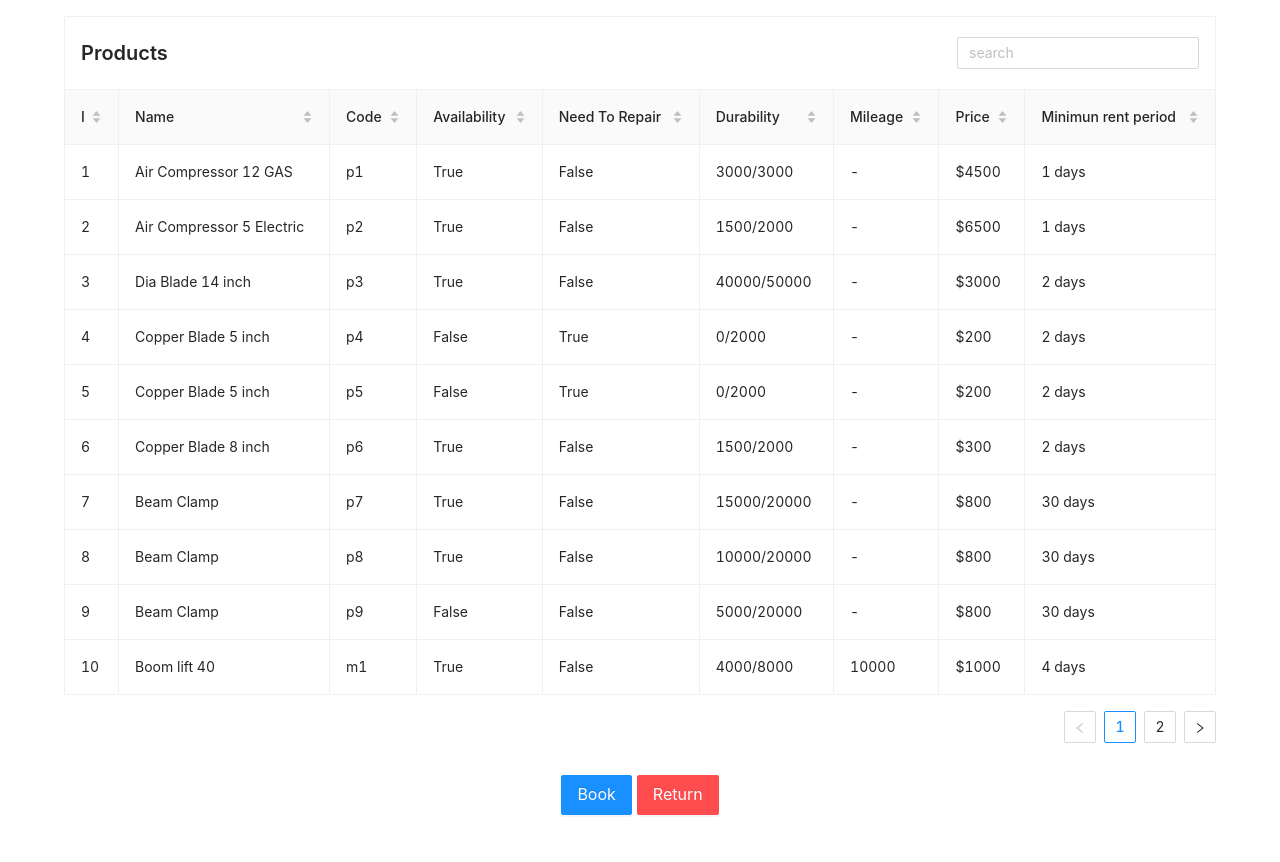
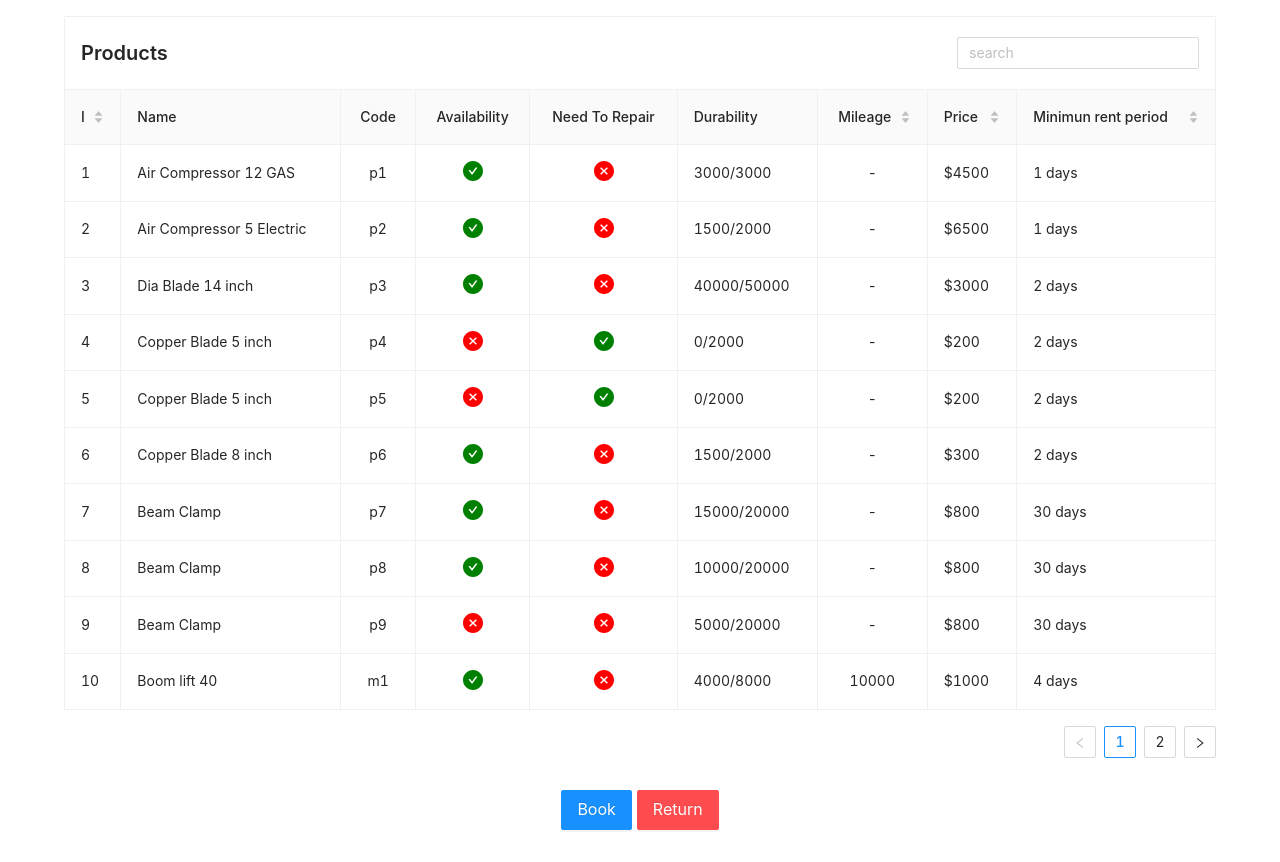
Before and after one commit to MehediBijoy/rental-app, a React (Create React App) app: page / in a window 1280 px wide. Built offline with nearby package versions, Linux system fonts and the light colour scheme.

Commit message:
fixed some issue and improved

```diff
--- a/package.json
+++ b/package.json
@@ -3,12 +3,12 @@
   "version": "0.1.0",
   "private": true,
   "dependencies": {
+    "@ant-design/icons": "^4.7.0",
     "@reduxjs/toolkit": "^1.8.3",
     "@testing-library/jest-dom": "^5.14.1",
     "@testing-library/react": "^13.0.0",
     "@testing-library/user-event": "^13.2.1",
     "antd": "^4.22.3",
-    "material-table": "^2.0.3",
     "moment": "^2.29.4",
     "react": "^18.2.0",
     "react-dom": "^18.2.0",
--- a/src/components/List/List.js
+++ b/src/components/List/List.js
@@ -4,15 +4,12 @@ import {capitalize} from 'utils'
 const List = ({product}) => {
   return (
     <AntList
-      style={{
-        marginBottom: '5px',
-      }}
       size='small'
       bordered
       dataSource={Object.entries(product)}
       renderItem={(item) => (
         <AntList.Item>
-          <strong>{item[0]}</strong>:{' '}
+          <strong>{capitalize(item[0].split('_').join(' '))}</strong>:{' '}
           {item[1] !== null ? capitalize(item[1].toString()) : '-'}
         </AntList.Item>
       )}
--- a/src/components/RentModal/RentModal.js
+++ b/src/components/RentModal/RentModal.js
@@ -13,7 +13,7 @@ import {updateProduct} from 'redux/slices/products'
 import {bookProduct} from 'redux/slices/bookProducts'
 
 const schema = yup.object().shape({
-  product: yup.string().required(),
+  code: yup.string().required(),
   from: yup
     .date()
     .typeError('Return Date is required')
@@ -46,7 +46,7 @@ const RentModal = ({isOpened, onClose}) => {
     [products]
   )
 
-  const selected = Form.useWatch('product', form)
+  const selected = Form.useWatch('code', form)
   const selectedProduct = useMemo(
     () => data.find((item) => item.code === selected),
     [data, selected]
@@ -66,12 +66,23 @@ const RentModal = ({isOpened, onClose}) => {
 
   const onConfirmed = useCallback(() => {
     dispatch(updateProduct(form.getFieldsValue()))
-    dispatch(bookProduct({...form.getFieldsValue(), price: estimatePrice}))
+    dispatch(
+      bookProduct({
+        code: form.getFieldValue('code'),
+        name: selectedProduct?.name,
+        price: estimatePrice,
+      })
+    )
     form.resetFields()
     setEstimatePrice()
     setPopConfirm(false)
     onClose(false)
   }, [dispatch, form, estimatePrice, setEstimatePrice, setPopConfirm, onClose])
+
+  const onCloseHandler = useCallback(() => {
+    onClose(false)
+    form.resetFields()
+  }, [form, onClose])
 
   return (
     <>
@@ -80,16 +91,15 @@ const RentModal = ({isOpened, onClose}) => {
         okText='Yes'
         cancelText='No'
         isOpened={isOpened}
-        onClose={() => onClose(false)}
+        onClose={onCloseHandler}
         onOk={async () =>
           form
             .validateFields()
             .then((value) => onOkHandler(value))
             .catch(console.log)
-        }
-      >
+        }>
         <Form labelCol={{span: 4}} wrapperCol={{span: 20}} form={form}>
-          <Form.Item name='product' label='Product' rules={[yupSync]}>
+          <Form.Item name='code' label='Product' rules={[yupSync]}>
             <Select
               style={{width: '100%'}}
               showSearch
@@ -97,8 +107,7 @@ const RentModal = ({isOpened, onClose}) => {
               optionFilterProp='children'
               filterOption={(input, option) =>
                 option.children.toLowerCase().includes(input.toLowerCase())
-              }
-            >
+              }>
               {data.map((item, index) => (
                 <Select.Option value={item.code} key={index}>
                   {item.name}
@@ -106,7 +115,11 @@ const RentModal = ({isOpened, onClose}) => {
               ))}
             </Select>
           </Form.Item>
-          {selected && selectedProduct && <List product={selectedProduct} />}
+          {selected && selectedProduct && (
+            <Form.Item label='Details'>
+              <List product={selectedProduct} />
+            </Form.Item>
+          )}
           <Form.Item
             label='From'
             name='from'
@@ -120,8 +133,7 @@ const RentModal = ({isOpened, onClose}) => {
                   return Promise.resolve()
                 },
               },
-            ]}
-          >
+            ]}>
             <DatePicker
               style={{
                 width: '100%',
@@ -153,8 +165,7 @@ const RentModal = ({isOpened, onClose}) => {
                   return Promise.resolve()
                 },
               },
-            ]}
-          >
+            ]}>
             <DatePicker
               style={{
                 width: '100%',
@@ -168,8 +179,7 @@ const RentModal = ({isOpened, onClose}) => {
         title='Book a Product'
         isOpened={popConfirm}
         onClose={setPopConfirm}
-        onConfirmed={onConfirmed}
-      >
+        onConfirmed={onConfirmed}>
         <Row justify='center'>
           <Col span={24} style={{textAlign: 'center'}}>
             Your estimate price is: ${estimatePrice}
--- a/src/components/ReturnModal/ReturnModal.js
+++ b/src/components/ReturnModal/ReturnModal.js
@@ -6,6 +6,7 @@ import Modal from 'components/Modal'
 import Alert from 'components/Alert'
 import List from 'components/List'
 import {removeBooked} from 'redux/slices/bookProducts'
+import {updateReturnProduct} from 'redux/slices/products'
 
 const ReturnModal = ({isOpened, onClose}) => {
   const dispatch = useDispatch()
@@ -14,32 +15,41 @@ const ReturnModal = ({isOpened, onClose}) => {
   const bookedProducts = useSelector((state) => state.bookProducts)
 
   const [form] = Form.useForm()
-  const selected = Form.useWatch('booked_id', form)
+  const selected = Form.useWatch('code', form)
 
   const data = useMemo(
     () =>
       bookedProducts.map((item) => ({
-        ...products.find((ii) => ii.code === item.product),
-        id: item.id,
+        ...products.find((ii) => ii.code === item.code),
       })),
     [products, bookedProducts]
   )
 
-  const selectedProduct = useMemo(
-    () => bookedProducts.find((item) => item.id === selected),
-    [selected, bookedProducts]
-  )
+  const selectedProduct = useMemo(() => {
+    const product = bookedProducts.find((item) => item.code === selected)
+    const productObject = data.find((item) => item.code === product?.code)
+    return {
+      name: productObject?.name,
+      ...product,
+    }
+  }, [selected, bookedProducts])
 
   const onOkHandler = useCallback(() => {
     setPopConfirm(true)
   }, [])
 
   const onConfirmed = useCallback(() => {
-    dispatch(removeBooked({id: selected}))
+    dispatch(removeBooked({code: selected}))
+    dispatch(updateReturnProduct(form.getFieldsValue()))
     form.resetFields()
     setPopConfirm(false)
     onClose(false)
   }, [dispatch, form, setPopConfirm, onClose, selected])
+
+  const onCloseHandler = useCallback(() => {
+    onClose(false)
+    form.resetFields()
+  }, [form, onClose])
 
   return (
     <>
@@ -48,25 +58,23 @@ const ReturnModal = ({isOpened, onClose}) => {
         okText='Yes'
         cancelText='No'
         isOpened={isOpened}
-        onClose={() => onClose(false)}
+        onClose={onCloseHandler}
         onOk={() =>
           form
             .validateFields()
             .then((value) => onOkHandler(value))
             .catch(console.log)
-        }
-      >
+        }>
         <Form labelCol={{span: 4}} wrapperCol={{span: 20}} form={form}>
           <Form.Item
-            name='booked_id'
+            name='code'
             label='Product'
             rules={[
               {
                 required: true,
                 message: 'Please select a product',
               },
-            ]}
-          >
+            ]}>
             <Select
               style={{width: '100%'}}
               showSearch
@@ -74,18 +82,37 @@ const ReturnModal = ({isOpened, onClose}) => {
               optionFilterProp='children'
               filterOption={(input, option) =>
                 option.children.toLowerCase().includes(input.toLowerCase())
-              }
-            >
+              }>
               {data.map((item, index) => (
-                <Select.Option value={item.id} key={index}>
+                <Select.Option value={item.code} key={index}>
                   {item.name}
                 </Select.Option>
               ))}
             </Select>
           </Form.Item>
-          {selected && selectedProduct && <List product={selectedProduct} />}
-          <Form.Item label='Status'>
-            <Input value='Used Mileage' disabled />
+          {selected && selectedProduct && (
+            <Form.Item label='Details'>
+              <List product={selectedProduct} />
+            </Form.Item>
+          )}
+          <Form.Item
+            label='Mileage'
+            name='mileage'
+            rules={[
+              {
+                required: true,
+                message: 'Please enter used mileage',
+              },
+              {
+                validator(_, value) {
+                  if (value < 0) {
+                    return Promise.reject('Enter positive number')
+                  }
+                  return Promise.resolve()
+                },
+              },
+            ]}>
+            <Input placeholder='Used Mileage' type='number' />
           </Form.Item>
         </Form>
       </Modal>
@@ -93,8 +120,7 @@ const ReturnModal = ({isOpened, onClose}) => {
         title='Return a Product'
         isOpened={popConfirm}
         onClose={setPopConfirm}
-        onConfirmed={onConfirmed}
-      >
+        onConfirmed={onConfirmed}>
         <Row justify='center'>
           <Col span={24} style={{textAlign: 'center'}}>
             Your total price is: ${selectedProduct?.price}
--- a/src/components/Table/Table.js
+++ b/src/components/Table/Table.js
@@ -1,20 +1,21 @@
-import {useMemo, useState} from 'react'
+import {useMemo} from 'react'
 import {Table as AntTable} from 'antd'
+import {useSelector} from 'react-redux'
 
 import TableHeader from './TableHeader'
 
-const Table = ({title, columns, data, withSearch, ...rest}) => {
-  const [search, setSearch] = useState()
+const Table = ({title, columns, data, withSearch, searchFields, ...rest}) => {
+  const search = useSelector((state) => state.productSearch)
   const dataSource = useMemo(() => {
     if (!search) return data
     return data.filter((item) => {
       return Object.entries(item)
-        .map((item) => item[1])
+        .map((item) => searchFields.includes(item[0]) && item[1])
         .join(' ')
         .toLowerCase()
         .includes(search.toLowerCase())
     })
-  }, [search, data])
+  }, [search, data, searchFields])
 
   return (
     <AntTable
@@ -25,7 +26,7 @@ const Table = ({title, columns, data, withSearch, ...rest}) => {
         <TableHeader
           title={title}
           withSearch={withSearch}
-          searchChange={setSearch}
+          searchValue={search}
         />
       )}
       {...rest}
--- a/src/redux/createStore.js
+++ b/src/redux/createStore.js
@@ -4,6 +4,7 @@ import {combineReducers, configureStore} from '@reduxjs/toolkit'
 
 import products from './slices/products'
 import BookProducts from './slices/bookProducts'
+import productSearch from './slices/productSearch'
 
 const persistConfig = {
   key: 'root',
@@ -13,6 +14,7 @@ const persistConfig = {
 const rootReducer = combineReducers({
   products: products.reducer,
   bookProducts: BookProducts.reducer,
+  productSearch: productSearch.reducer,
 })
 
 export default function createStore() {
--- a/src/redux/slices/bookProducts.js
+++ b/src/redux/slices/bookProducts.js
@@ -5,20 +5,16 @@ const BookProducts = createSlice({
   initialState: [],
   reducers: {
     bookProduct: (state, {payload}) => {
-      state.push({
-        id: state.length + 1,
-        product: payload.product,
-        price: payload.price,
-      })
+      state.push(payload)
     },
     removeBooked: (state, {payload}) => {
       state.splice(
-        state.findIndex((item) => item.id === payload.id),
+        state.findIndex((item) => item.code === payload.code),
         1
       )
     },
   },
 })
 
+export default BookProducts
 export const {bookProduct, removeBooked} = BookProducts.actions
-export default BookProducts
--- /dev/null
+++ b/src/redux/slices/productSearch.js
@@ -0,0 +1,12 @@
+import {createSlice} from '@reduxjs/toolkit'
+
+const productSearch = createSlice({
+  name: 'productSearch',
+  initialState: '',
+  reducers: {
+    productSearchMethod: (state, {payload}) => (state = payload),
+  },
+})
+
+export default productSearch
+export const {productSearchMethod} = productSearch.actions
--- a/src/redux/slices/products.js
+++ b/src/redux/slices/products.js
@@ -9,12 +9,26 @@ const products = createSlice({
   reducers: {
     updateProduct: (state, {payload}) => {
       const days = getDaysDiff(moment(payload.from), moment(payload.to))
-      const product = state.find((item) => item.code === payload.product)
+      const product = state.find((item) => item.code === payload.code)
       const durability = product.type === 'plain' ? days * 1 : days * 4
       const needing_repair = product.durability - durability <= 0
       Object.assign(product, {
         ...product,
         mileage: product.mileage + days * 10,
+        durability: product.durability - durability,
+        needing_repair: needing_repair,
+        availability: false,
+      })
+    },
+
+    updateReturnProduct: (state, {payload}) => {
+      const product = state.find((item) => item.code === payload.code)
+      const durability =
+        product.type === 'meter' ? (parseInt(payload?.mileage) / 10) * 2 : 0
+      const needing_repair = product.durability - durability <= 0
+      Object.assign(product, {
+        ...product,
+        mileage: product.mileage + parseInt(payload?.mileage),
         durability: product.durability - durability,
         needing_repair: needing_repair,
         availability: !needing_repair,
@@ -23,5 +37,5 @@ const products = createSlice({
   },
 })
 
-export const {updateProduct} = products.actions
 export default products
+export const {updateProduct, updateReturnProduct} = products.actions
--- a/src/views/Dashboard/DashboardTable/DashboardTable.config.js
+++ b/src/views/Dashboard/DashboardTable/DashboardTable.config.js
@@ -1,3 +1,14 @@
+import {CheckCircleFilled, CloseCircleFilled} from '@ant-design/icons'
+
+const ToggleIcons = ({value}) => {
+  const style = {
+    fontSize: 20,
+    color: 'green',
+  }
+  if (value) return <CheckCircleFilled style={style} />
+  return <CloseCircleFilled style={{...style, color: 'red'}} />
+}
+
 export const columns = [
   {
     title: 'I',
@@ -7,32 +18,37 @@ export const columns = [
   {
     title: 'Name',
     dataIndex: 'name',
-    sorter: (a, b) => a.code - b.code,
   },
   {
     title: 'Code',
     dataIndex: 'code',
-    sorter: (a, b) => a.code - b.code,
+    align: 'center',
   },
   {
     title: 'Availability',
     dataIndex: 'availability',
-    sorter: (a, b) => a.availability - b.availability,
+    align: 'center',
+    render: (value) => {
+      return <ToggleIcons value={value} />
+    },
   },
   {
     title: 'Need To Repair',
     dataIndex: 'needing_repair',
-    sorter: (a, b) => a.needing_repair - b.needing_repair,
+    align: 'center',
+    render: (value) => {
+      return <ToggleIcons value={value} />
+    },
   },
   {
     title: 'Durability',
     dataIndex: 'durability',
-    sorter: (a, b) => a.durability - b.durability,
   },
   {
     title: 'Mileage',
     dataIndex: 'mileage',
     sorter: (a, b) => a.mileage - b.mileage,
+    align: 'center',
     render: (item) => {
       return item ?? '-'
     },
@@ -43,7 +59,7 @@ export const columns = [
     sorter: (a, b) => a.price - b.price,
     render: (price) => {
       return `$${price}`
-    }
+    },
   },
   {
     title: 'Minimun rent period',
@@ -51,6 +67,8 @@ export const columns = [
     sorter: (a, b) => a.minimum_rent_period - b.minimum_rent_period,
     render: (days) => {
       return `${days} days`
-    }
+    },
   },
 ]
+
+export const searchFields = ['name', 'code', 'price']
--- a/src/views/Dashboard/DashboardTable/DashboardTable.js
+++ b/src/views/Dashboard/DashboardTable/DashboardTable.js
@@ -1,10 +1,9 @@
 import {useMemo} from 'react'
 import {useSelector} from 'react-redux'
 
-import {capitalize} from 'utils'
 import Table from 'components/Table'
 
-import {columns} from './DashboardTable.config'
+import {columns, searchFields} from './DashboardTable.config'
 
 const DashboardTable = () => {
   const products = useSelector((state) => state.products)
@@ -13,8 +12,6 @@ const DashboardTable = () => {
       products.map((item, index) => ({
         ...item,
         key: index + 1,
-        availability: capitalize(item.availability.toString()),
-        needing_repair: capitalize(item.needing_repair.toString()),
         durability: `${item.durability}/${item.max_durability}`,
       })),
     [products]
@@ -24,10 +21,10 @@ const DashboardTable = () => {
     <Table
       columns={columns}
       data={data}
+      searchFields={searchFields}
       withSearch
       title='Products'
-      // footer={CustomTableFooter}
-      // pagination={false}
+      scroll={{x: 767}}
     />
   )
 }
```
Also changed, not shown: src/components/Table/TableHeader/TableHeader.js (+7 -2 lines), 1 other file (tests, documents, lock files or other folders).
